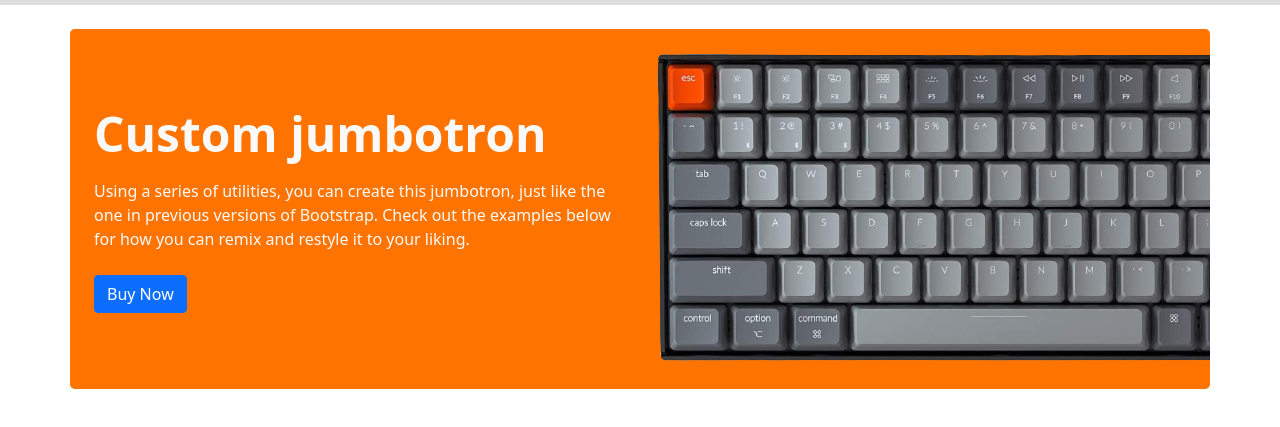
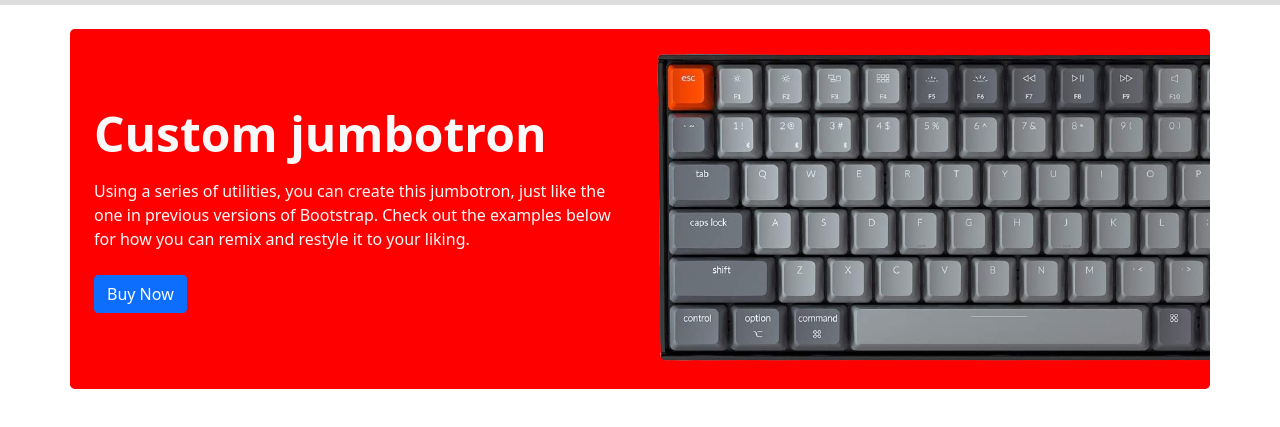
Before and after one commit to farisabundev/belajar-bootstrap, a plain HTML site: page index.html in a window 1280 px wide. Shown: the part 51-478 px from the top of the page. Drawn offline with nearby package versions, Linux system fonts and the light colour scheme.

Commit message:
Change background

```diff
--- a/src/styles.css
+++ b/src/styles.css
@@ -18,7 +18,7 @@
 }
 
 .bg-sabun-jumbotron {
-    background-color: #ff7400;
+    background-color: red;
     color: #f9f9f9;
     overflow: hidden;
 }
```
